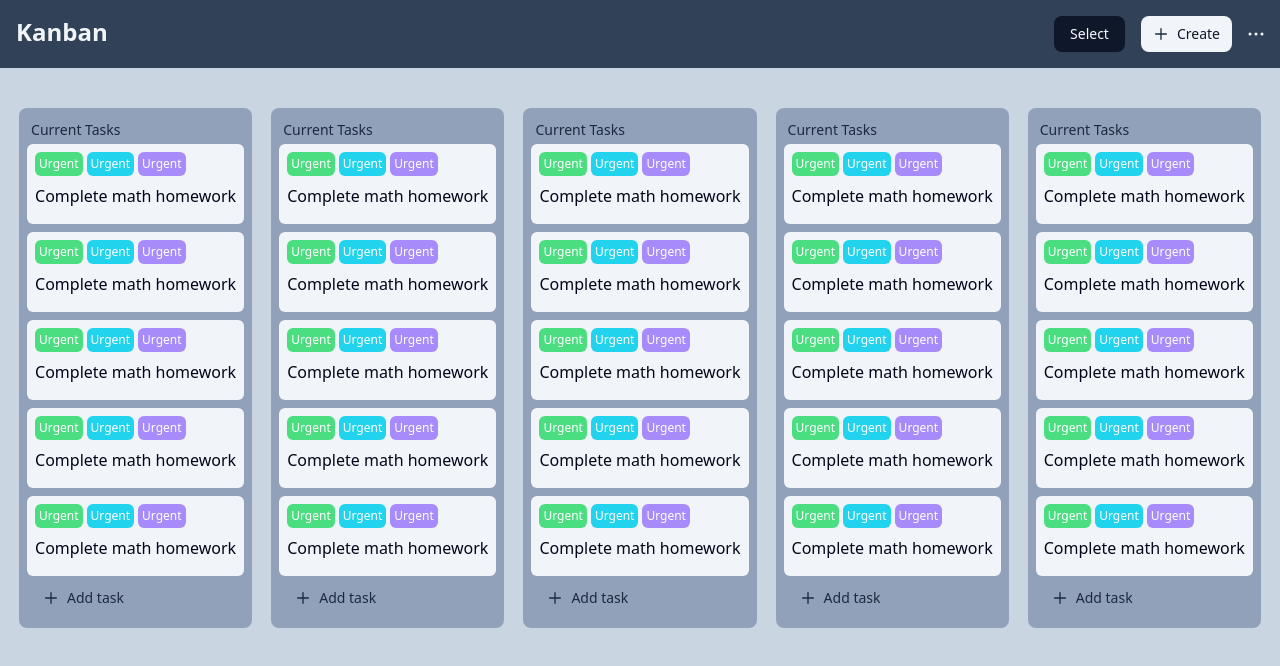
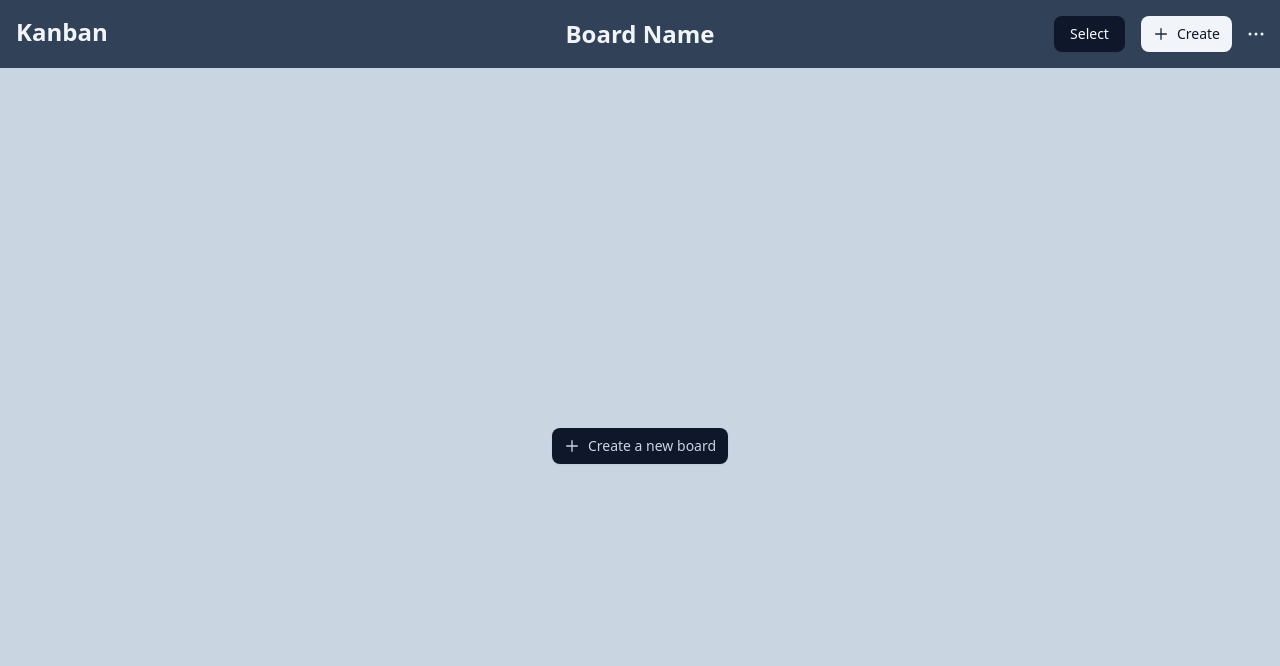
Before and after one commit to 22aryja/kanban-board, a React (Vite) app: page / in a window 1280 px wide. Shown: the top 666 px of the page. Built offline with nearby package versions, Linux system fonts and the light colour scheme.

Commit message:
feat: able to create board from empty state

```diff
--- a/src/App.tsx
+++ b/src/App.tsx
@@ -1,13 +1,37 @@
 import Board from "./components/board/Board";
-import Header from "./components/layout/Header";
+import Header, { HeaderRef } from "./components/layout/Header";
+import Plus from "@/assets/icons/plus.svg?react";
+import { Board as IBoard } from "./types/board";
+import { Button } from "./components/ui/button";
+import { useRef } from "react";
+
+const boards: IBoard[] = [];
 
 const App = () => {
+    const headerRef = useRef<HeaderRef>(null);
+
+    const openCreateModal = () => {
+        if (headerRef.current) {
+            headerRef.current.openModal();
+        }
+    };
+
     return (
-        <main className="bg-slate-300 w-screen h-screen">
-            <Header />
-            <div className="mt-6">
-                <Board />
-            </div>
+        <main className="bg-slate-300 w-screen h-screen flex flex-col gap-6">
+            <Header ref={headerRef} />
+
+            {boards.length > 0 ? (
+                boards.map((board: IBoard) => (
+                    <Board key={board.id} board={board} />
+                ))
+            ) : (
+                <section className="w-full h-full flex justify-center items-center">
+                    <Button onClick={openCreateModal}>
+                        <Plus className="w-4 h-4 text-slate-300" />
+                        <h1 className="text-slate-300">Create a new board</h1>
+                    </Button>
+                </section>
+            )}
         </main>
     );
 };
--- a/src/components/board/Board.tsx
+++ b/src/components/board/Board.tsx
@@ -1,8 +1,13 @@
+import { Board as IBoard } from "@/types/board";
 import Column from "./column/Column";
 
-export const Board = () => {
+type BoardProps = {
+    board: IBoard;
+};
+
+export const Board: React.FC<BoardProps> = ({ board }) => {
     return (
-        <section className="w-full h-full flex justify-evenly p-4 gap-4">
+        <section className="w-full flex justify-evenly p-4 gap-4">
             {Array.from({ length: 5 }).map((_, i: number) => (
                 <Column key={i} />
             ))}
--- a/src/components/board/column/Column.tsx
+++ b/src/components/board/column/Column.tsx
@@ -4,7 +4,7 @@ import Plus from "@/assets/icons/plus.svg?react";
 
 export const Column = () => {
     return (
-        <section className="flex w-fit bg-slate-400 p-2 flex-col items-center justify-center rounded-md">
+        <section className="flex bg-slate-400 p-2 flex-col items-center justify-center rounded-md">
             <h1 className="text-left font-medium text-sm text-slate-800 w-full p-1">
                 Current Tasks
             </h1>
--- a/src/components/board/modals/CreateBoardModal.tsx
+++ b/src/components/board/modals/CreateBoardModal.tsx
@@ -6,16 +6,22 @@ import { useState } from "react";
 
 type CreateBoardModalProps = {
     stateControl: StateControl;
+    forEdit?: boolean;
 };
 
 const CreateBoardModal: React.FC<CreateBoardModalProps> = ({
     stateControl,
+    forEdit = false,
 }) => {
     const [boardName, setBoardName] = useState<string>("");
 
     const handleClick = () => {
         const { setOpen } = stateControl;
         setOpen(false);
+    };
+
+    const applyText = (): string => {
+        return forEdit ? "Edit" : "Create";
     };
 
     return (
@@ -30,7 +36,7 @@ const CreateBoardModal: React.FC<CreateBoardModalProps> = ({
                 />
 
                 <div className="flex w-full justify-center">
-                    <Button onClick={handleClick}>Create</Button>
+                    <Button onClick={handleClick}>{applyText()}</Button>
                 </div>
             </div>
         </Modal>
--- a/src/components/layout/Header.tsx
+++ b/src/components/layout/Header.tsx
@@ -1,45 +1,104 @@
-import { useState } from "react";
+import { Ref, useImperativeHandle, useMemo, useState } from "react";
 import { Button } from "../ui/button";
 import Plus from "@/assets/icons/plus.svg?react";
 import CreateBoardModal from "../board/modals/CreateBoardModal";
 import More from "@/assets/icons/more.svg?react";
 import DeleteBoardModal from "../board/modals/DeleteBoardModal";
+import { DropdownOption } from "@/types/common";
+import Dropdown from "../ui-mods/Dropdown";
 
-export const Header = () => {
-    const [open, setOpen] = useState<{ create: boolean; delete: boolean }>({
+export type HeaderRef = {
+    openModal: () => void;
+};
+
+type HeaderProps = {
+    ref: Ref<HeaderRef>;
+};
+
+export const Header: React.FC<HeaderProps> = ({ ref }) => {
+    const [open, setOpen] = useState<{
+        create: boolean;
+        edit: boolean;
+        delete: boolean;
+    }>({
         create: false,
+        edit: false,
         delete: false,
     });
+    const [dropdownOpen, setDropdownOpen] = useState<boolean>(false);
 
+    useImperativeHandle(ref, () => {
+        return {
+            openModal: openCreateModal,
+        };
+    });
+
+    // create
     const openCreateModal = () => {
-        setOpen({ create: true, delete: false });
+        setOpen({ create: true, edit: false, delete: false });
     };
 
     const handleCreate = (open: boolean) => {
         setOpen((prev) => ({ ...prev, create: open }));
     };
 
+    // edit
+    const openEditModal = () => {
+        setOpen({ edit: true, create: true, delete: false });
+    };
+
+    // delete
     const openDeleteModal = () => {
-        setOpen({ delete: true, create: false });
+        setOpen({ delete: true, edit: false, create: false });
     };
 
     const handleDelete = (open: boolean) => {
         setOpen((prev) => ({ ...prev, delete: open }));
     };
 
+    const options: DropdownOption[] = useMemo(() => {
+        return [
+            {
+                label: "Create board",
+                onClick: openCreateModal,
+            },
+            {
+                label: "Edit board",
+                onClick: openEditModal,
+            },
+            {
+                label: "Delete board",
+                onClick: openDeleteModal,
+            },
+        ];
+    }, []);
+
     return (
         <>
-            <header className="w-full bg-slate-700 p-4 flex justify-between">
+            <header className="w-full bg-slate-700 p-4 flex justify-between relative">
                 <h1 className="text-2xl font-semibold text-accent">Kanban</h1>
+                <div className="w-full absolute flex justify-center left-0 top-0 items-center h-full pointer-events-none">
+                    <h1 className="text-2xl font-semibold text-accent">
+                        Board Name
+                    </h1>
+                </div>
                 <div className="flex gap-4 items-center">
                     <Button variant="default">Select</Button>
                     <Button variant="secondary" onClick={openCreateModal}>
                         <Plus className="w-4 h-4 text-slate-800" /> Create
                     </Button>
-                    <More
-                        className="w-4 h-4 text-secondary cursor-pointer"
-                        onClick={openDeleteModal}
-                    />
+                    <Dropdown
+                        stateControl={{
+                            open: dropdownOpen,
+                            setOpen: setDropdownOpen,
+                        }}
+                        options={options}
+                    >
+                        <More
+                            className="w-4 h-4 text-secondary cursor-pointer"
+                            onClick={() => setDropdownOpen(true)}
+                        />
+                    </Dropdown>
                 </div>
             </header>
 
@@ -48,6 +107,7 @@ export const Header = () => {
                     open: open.create,
                     setOpen: handleCreate,
                 }}
+                forEdit={open.edit}
             />
 
             <DeleteBoardModal
--- /dev/null
+++ b/src/components/ui-mods/Dropdown.tsx
@@ -0,0 +1,44 @@
+import { DropdownOption, StateControl } from "@/types/common";
+import {
+    DropdownMenu,
+    DropdownMenuContent,
+    DropdownMenuGroup,
+    DropdownMenuItem,
+    DropdownMenuTrigger,
+} from "../ui/dropdown-menu";
+import { ReactNode } from "react";
+
+type DropdownProps = {
+    children: ReactNode;
+    stateControl: StateControl;
+    options: DropdownOption[];
+};
+
+export const Dropdown: React.FC<DropdownProps> = ({
+    children,
+    stateControl,
+    options,
+}) => {
+    return (
+        <DropdownMenu
+            open={stateControl.open}
+            onOpenChange={stateControl.setOpen}
+        >
+            <DropdownMenuTrigger asChild>{children}</DropdownMenuTrigger>
+            <DropdownMenuContent>
+                <DropdownMenuGroup>
+                    {options.map((option: DropdownOption) => (
+                        <DropdownMenuItem
+                            key={option.label}
+                            onClick={option.onClick}
+                        >
+                            {option.label}
+                        </DropdownMenuItem>
+                    ))}
+                </DropdownMenuGroup>
+            </DropdownMenuContent>
+        </DropdownMenu>
+    );
+};
+
+export default Dropdown;
--- a/src/types/board.ts
+++ b/src/types/board.ts
@@ -1,16 +1,20 @@
 export type Tag = { color: string; text: string };
 
 export type Task = {
+    id: number;
     title: string;
     description: string;
     tags: Tag[];
 };
 
 export type Column = {
+    id: number;
+    name: string;
     tasks: Task[];
 };
 
 export type Board = {
+    id: number;
     name: string;
     columns: Column[];
 };
```
Also changed, not shown: src/types/common.ts (+10 -0 lines).
